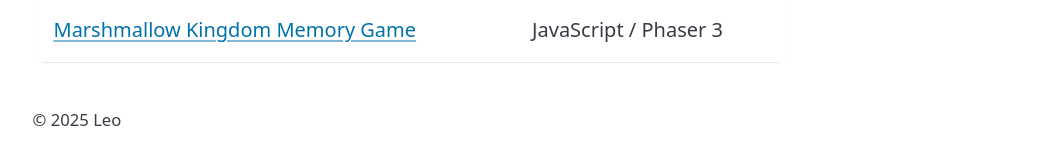
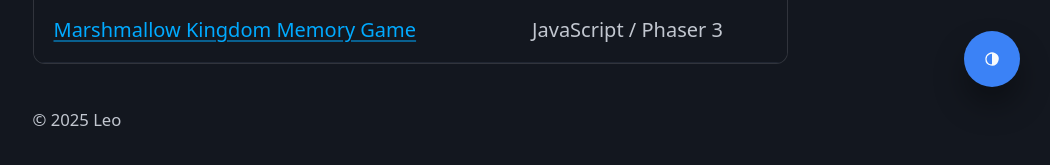
Before and after one commit to Re0niDo/Re0niDo.github.io, a plain HTML site: page index.html in a window 1280 px wide. Shown: the part 663-828 px from the top of the page, without its empty margins (230-1280 px from the left). Drawn offline with nearby package versions, Linux system fonts and the light colour scheme.

Commit message:
feat: Add theme switching via FAB

```diff
--- a/index.html
+++ b/index.html
@@ -1,5 +1,5 @@
 <!DOCTYPE html>
-<html lang="en">
+<html lang="en" data-theme="dark">
   <head>
     <meta charset="utf-8" />
     <meta name="viewport" content="width=device-width, initial-scale=1" />
@@ -51,6 +51,39 @@
       }
       .grid-2 .avatar {
         justify-self: center;
+      }
+      .fab {
+        position: fixed;
+        bottom: 1.5rem;
+        right: 1.5rem;
+        width: 56px;
+        height: 56px;
+        border-radius: 999px;
+        border: none;
+        display: inline-flex;
+        align-items: center;
+        justify-content: center;
+        background: var(--primary, #3b82f6);
+        color: var(--primary-inverse, #f8fafc);
+        box-shadow: 0 18px 30px rgba(0, 0, 0, 0.35);
+        cursor: pointer;
+        transition: transform 150ms ease, box-shadow 150ms ease;
+      }
+      .fab:hover {
+        transform: translateY(-2px);
+        box-shadow: 0 22px 36px rgba(0, 0, 0, 0.4);
+      }
+      .fab svg {
+        width: 52px;
+        height: 52px;
+      }
+      @media (prefers-reduced-motion: reduce) {
+        .fab {
+          transition: none;
+        }
+        .fab:hover {
+          transform: none;
+        }
       }
       .projects-table-wrapper {
         margin-top: 0.75rem;
@@ -104,7 +137,7 @@
               Software Engineer · TTRPG Storyteller · Mixology Enthusiast
             </p>
             <p class="icons" style="margin-top: 0.75rem">
-              <!-- Tabler: GitHub -->
+              <!-- Tabler: IconBrandGithub -->
               <a href="https://github.com/Re0niDo" aria-label="GitHub">
                 <svg
                   xmlns="http://www.w3.org/2000/svg"
@@ -125,7 +158,7 @@
                 </svg>
                 <span>GitHub</span>
               </a>
-              <!-- Tabler: Brand X (Twitter) -->
+              <!-- Tabler: IconBrandX -->
               <a href="https://x.com/Re0niDo" aria-label="X">
                 <svg
                   xmlns="http://www.w3.org/2000/svg"
@@ -153,7 +186,8 @@
       <section style="margin-top: 1.25rem">
         <h2>About</h2>
         <p>
-          I mostly build web things (React & .NET is my main stack). Here you can find my projects and experiments.
+          I mostly build web things (React & .NET is my main stack). Here you
+          can find my projects and experiments.
         </p>
 
         <h2>Projects</h2>
@@ -168,7 +202,9 @@
             <tbody>
               <tr>
                 <td>
-                  <a href="/Marshmallow-Kingdom-Memory-Game/">Marshmallow Kingdom Memory Game</a>
+                  <a href="/Marshmallow-Kingdom-Memory-Game/"
+                    >Marshmallow Kingdom Memory Game</a
+                  >
                 </td>
                 <td>JavaScript / Phaser 3</td>
               </tr>
@@ -182,8 +218,42 @@
       </footer>
     </main>
 
+    <button
+      class="fab"
+      type="button"
+      aria-label="Toggle color theme"
+      id="theme-toggle"
+    >
+    <!-- Tabler: IconBrightnessFilled -->
+      <svg
+        xmlns="http://www.w3.org/2000/svg"
+        width="24"
+        height="24"
+        viewBox="0 0 24 24"
+        fill="currentColor"
+        class="icon icon-tabler icons-tabler-filled icon-tabler-brightness"
+      >
+        <path stroke="none" d="M0 0h24v24H0z" fill="none" />
+        <path
+          d="M17 3.34a10 10 0 1 1 -15 8.66l.005 -.324a10 10 0 0 1 14.995 -8.336m-9 1.732a8 8 0 0 0 4.001 14.928l-.001 -16a8 8 0 0 0 -4 1.072"
+        />
+      </svg>
+    </button>
+
     <script>
       document.getElementById("y").textContent = new Date().getFullYear();
+      const root = document.documentElement;
+      const toggleButton = document.getElementById("theme-toggle");
+      const storedTheme = localStorage.getItem("theme");
+      const initialTheme = storedTheme || "dark";
+      root.setAttribute("data-theme", initialTheme);
+
+      toggleButton?.addEventListener("click", () => {
+        const nextTheme =
+          root.getAttribute("data-theme") === "light" ? "dark" : "light";
+        root.setAttribute("data-theme", nextTheme);
+        localStorage.setItem("theme", nextTheme);
+      });
     </script>
   </body>
 </html>
```
